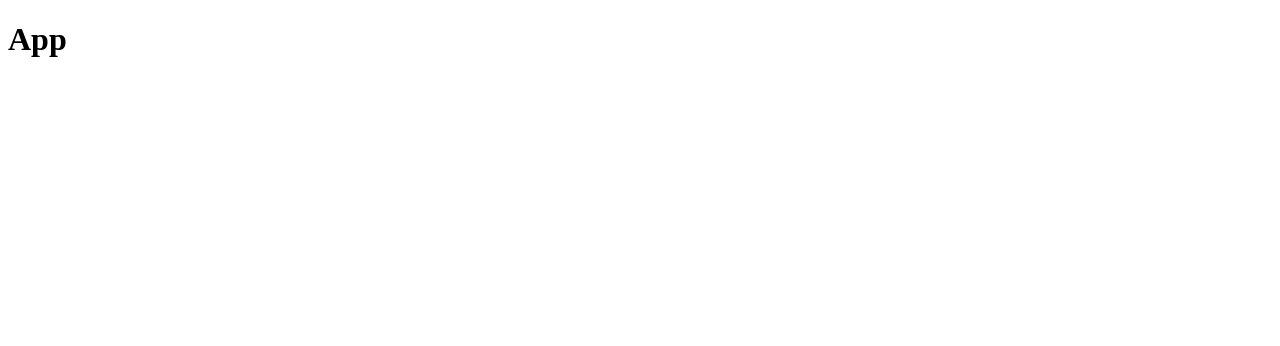
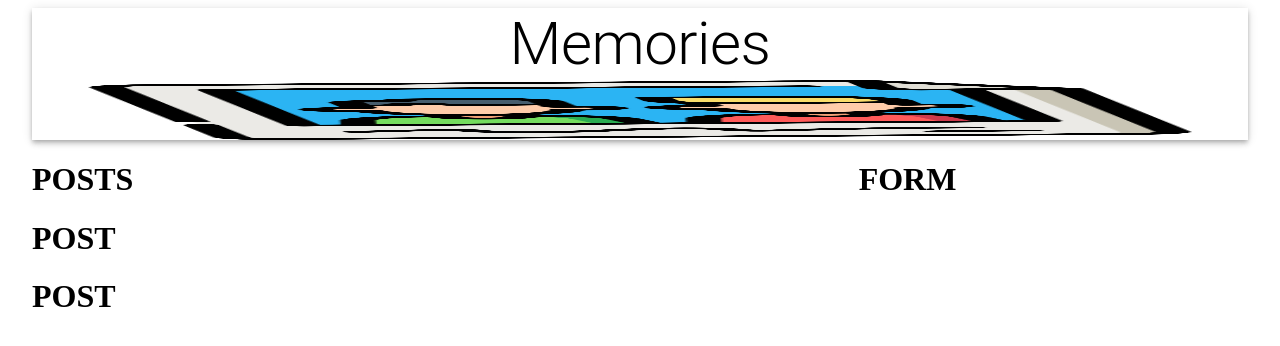
Before and after one commit to adewanganbuild/mern_memories, a React (Create React App) app: page / in a window 1280 px wide. Shown: the top 346 px of the page. Built offline with nearby package versions, Linux system fonts and the light colour scheme.

Commit message:
Add Post and Form

```diff
--- a/src/App.js
+++ b/src/App.js
@@ -1,11 +1,28 @@
 import React from 'react';
+import { Container, AppBar, Typography, Grow, Grid } from '@material-ui/core';
 
+import Posts from './components/Posts/Posts';
+import Form from './components/Form/Form';
+import memories from './images/memories.png';
 
 const App = () => {
     return (
-        <div>
-            <h1>App</h1>
-        </div>
+        <Container maxWidth="lg">
+            <AppBar position="static" color="inherit">
+                <Typography variant='h2' align="center">Memories</Typography>
+                <img src={memories} alt="memories" height="60" />
+            </AppBar>
+            <Grow in>
+                <Grid container justify="space-between" alignItems='stretch' spacing={3}>
+                    <Grid item xs={12} sm={7}>
+                        <Posts />
+                    </Grid>
+                    <Grid item xs={12} sm={4}>
+                        <Form />
+                    </Grid>
+                </Grid>
+            </Grow>
+        </Container>
     )
 }
 
--- a/src/components/Form/Form.js
+++ b/src/components/Form/Form.js
@@ -0,0 +1,9 @@
+import React from 'react';
+
+const Form = () => {
+    return (
+        <h1>FORM</h1>
+    );
+}
+
+export default Form;
--- a/src/components/Posts/Post/Post.js
+++ b/src/components/Posts/Post/Post.js
@@ -0,0 +1,9 @@
+import React from 'react';
+
+const Post = () => {
+    return (
+        <h1>POST</h1>
+    );
+}
+
+export default Post;
--- a/src/components/Posts/Posts.js
+++ b/src/components/Posts/Posts.js
@@ -0,0 +1,14 @@
+import React from 'react';
+import Post from './Post/Post';
+
+const Posts = () => {
+    return (
+        <>
+            <h1>POSTS</h1>
+            <Post />
+            <Post />
+        </>
+    );
+}
+
+export default Posts;
```
Also changed, not shown: src/images/memories.png (added).
